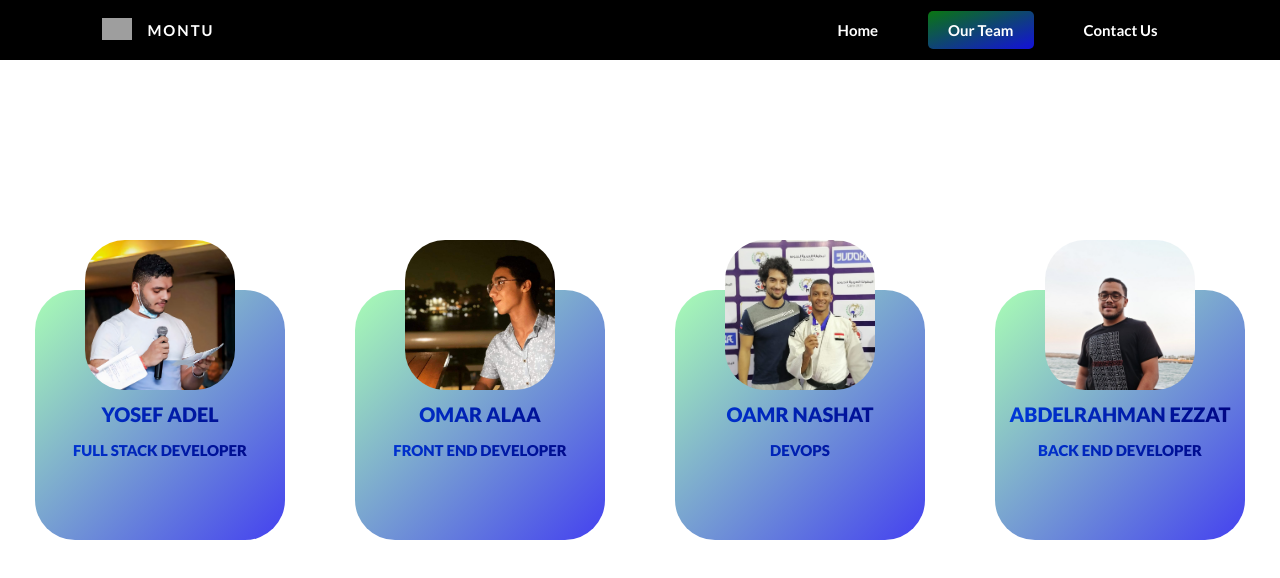
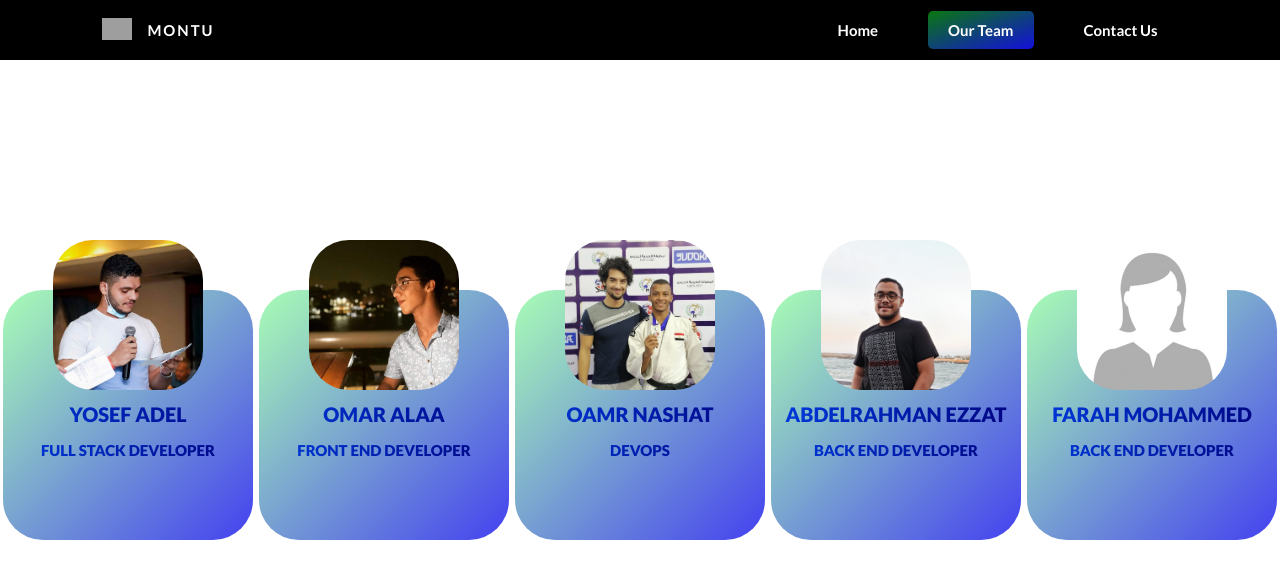
Before and after one commit to Yosef-Adel/Montu, a React (Create React App) app: page /about in a window 1280 px wide. Shown: the top 578 px of the page. Built offline with nearby package versions, Linux system fonts and the light colour scheme; grey boxes are pictures that could not be loaded.

Commit message:
Update About.js

```diff
--- a/src/pages/About.js
+++ b/src/pages/About.js
@@ -5,6 +5,8 @@ import img from '../img/img1.jpg'
 import img2 from '../img/img2.jpg'
 import img3 from '../img/img3.jpg'
 import img4 from '../img/img4.jpg'
+import img5 from '../img/img5.jpg'
+
 const About = () => {
   return (
     <div className={classes.aboutContainer}>
@@ -12,6 +14,8 @@ const About = () => {
       <AboutCard name = 'Omar Alaa' position = 'Front end Developer' img = {img2} />
       <AboutCard name = 'Oamr Nashat' position = 'Devops' img = {img3} />
       <AboutCard name = 'Abdelrahman Ezzat' position = 'back end Developer' img = {img4} />
+      <AboutCard name = 'Farah Mohammed' position = 'back end Developer' img = {img5} />
+
 
 
 
```
